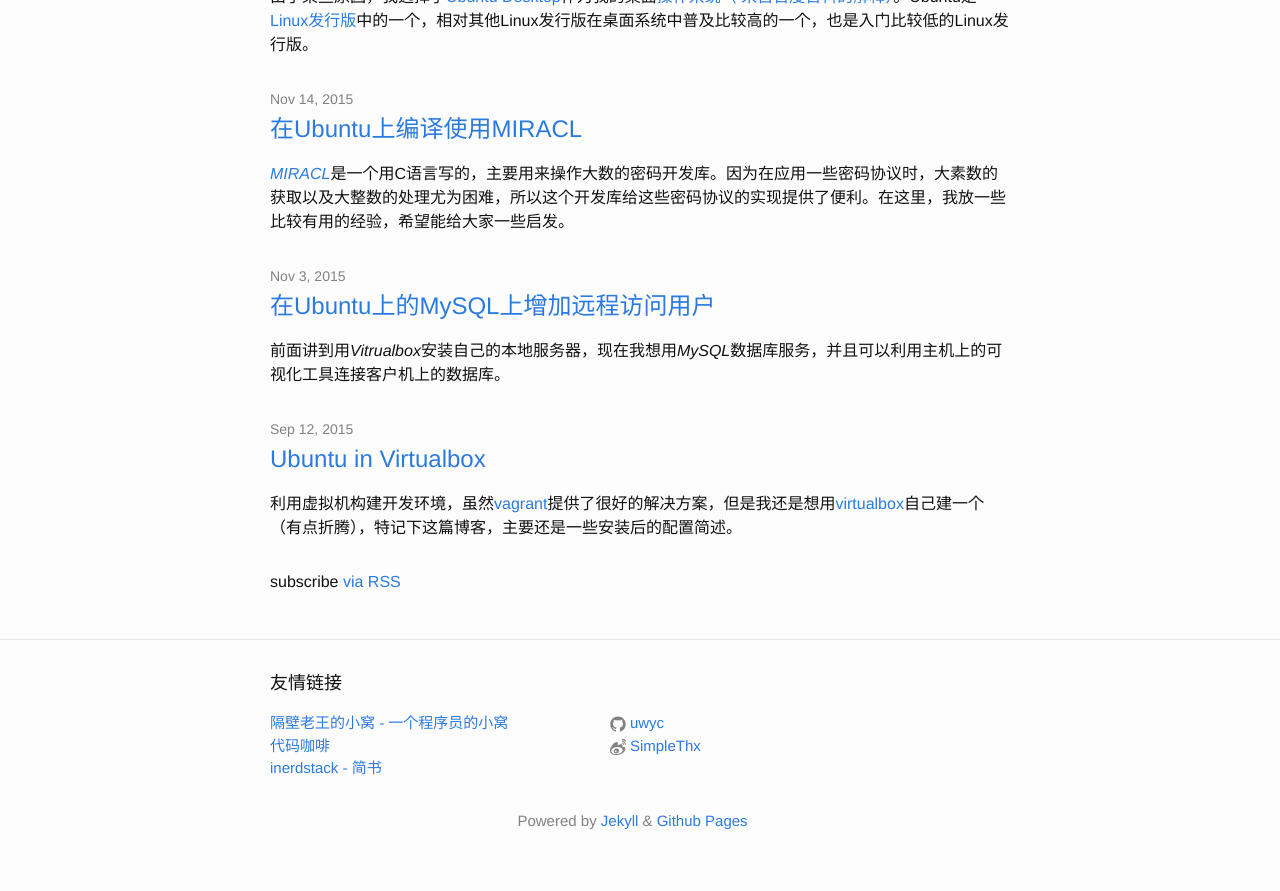
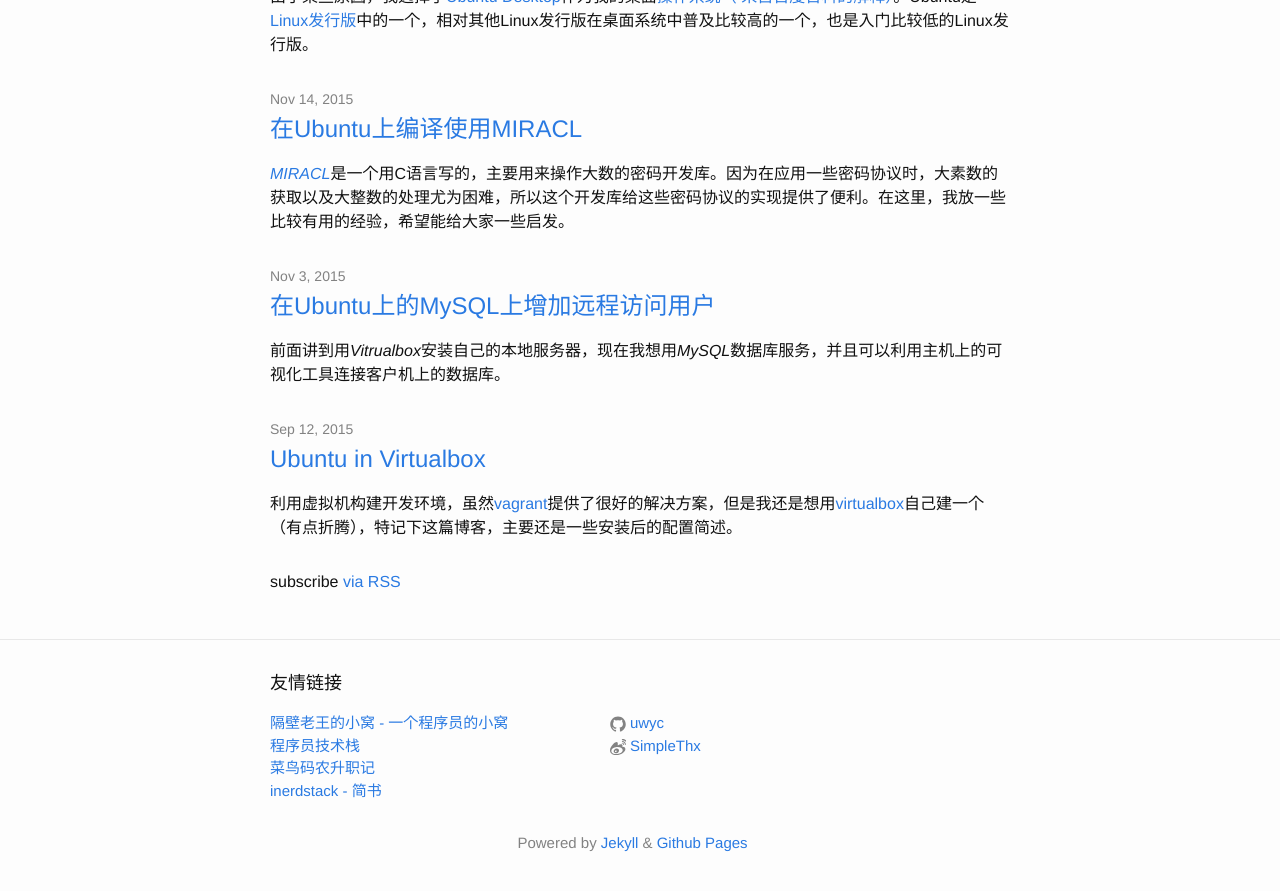
Before and after one commit to uwyc/uwyc.github.io, a Jekyll site: the page built from index.html, in a window 1280 px wide and 900 px high, scrolled down 1244 px. Shown: the top 891 px of the window. Built offline with Jekyll 4.4.1, drawn with Linux system fonts in a browser that asks for light colours; comment, search, counter and statistics services are not loaded.

Commit message:
add some friend links

```diff
--- a/_config.yml
+++ b/_config.yml
@@ -31,7 +31,11 @@ friends: [
     href: "http://best8023.com/"
   },
   {
-    title: "代码咖啡",
+    title: " 程序员技术栈",
+    href: "http://dmkf.xyz/"
+  },
+  {
+    title: "菜鸟码农升职记",
     href: "//blog.csdn.net/wj_november/"
   },
   {
```
